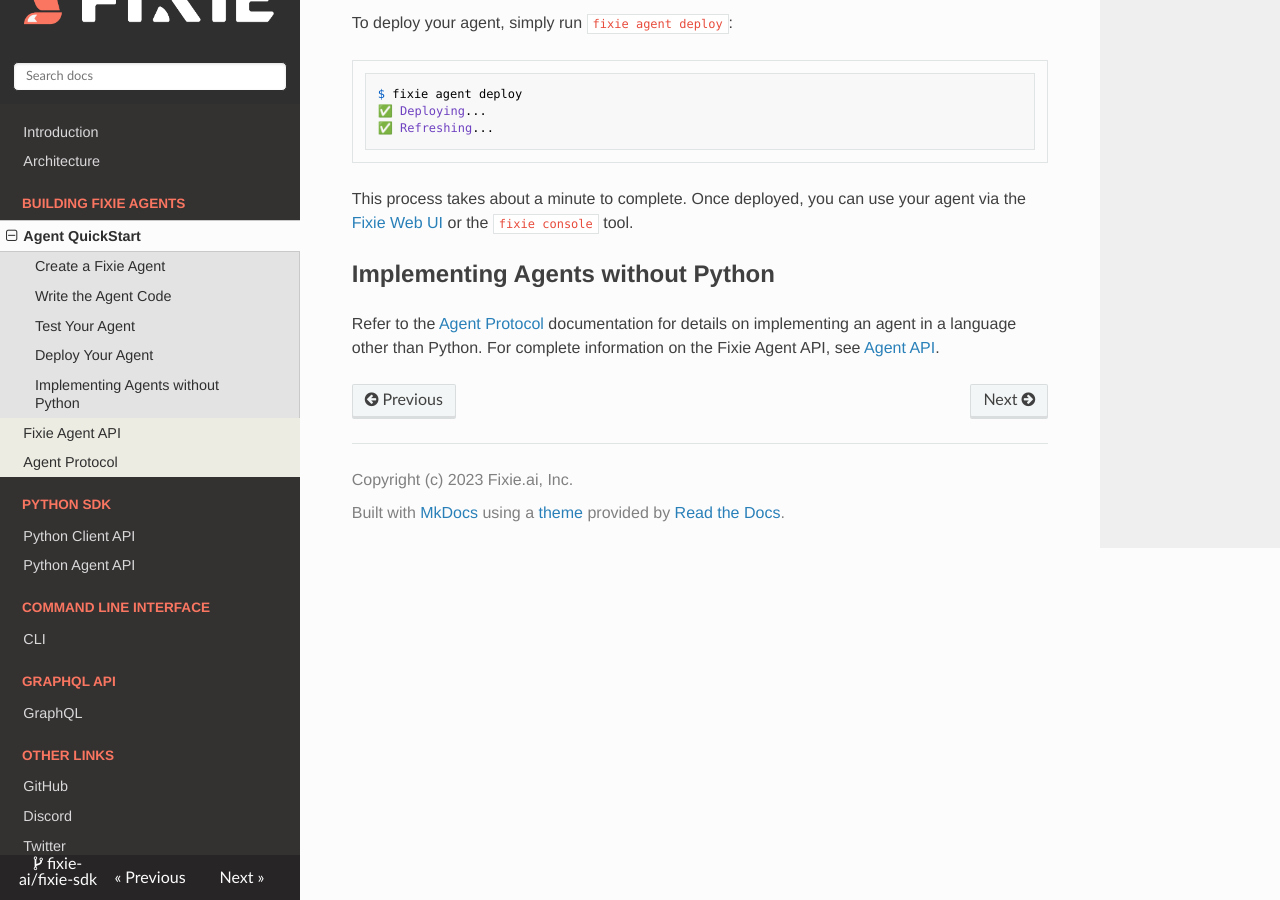
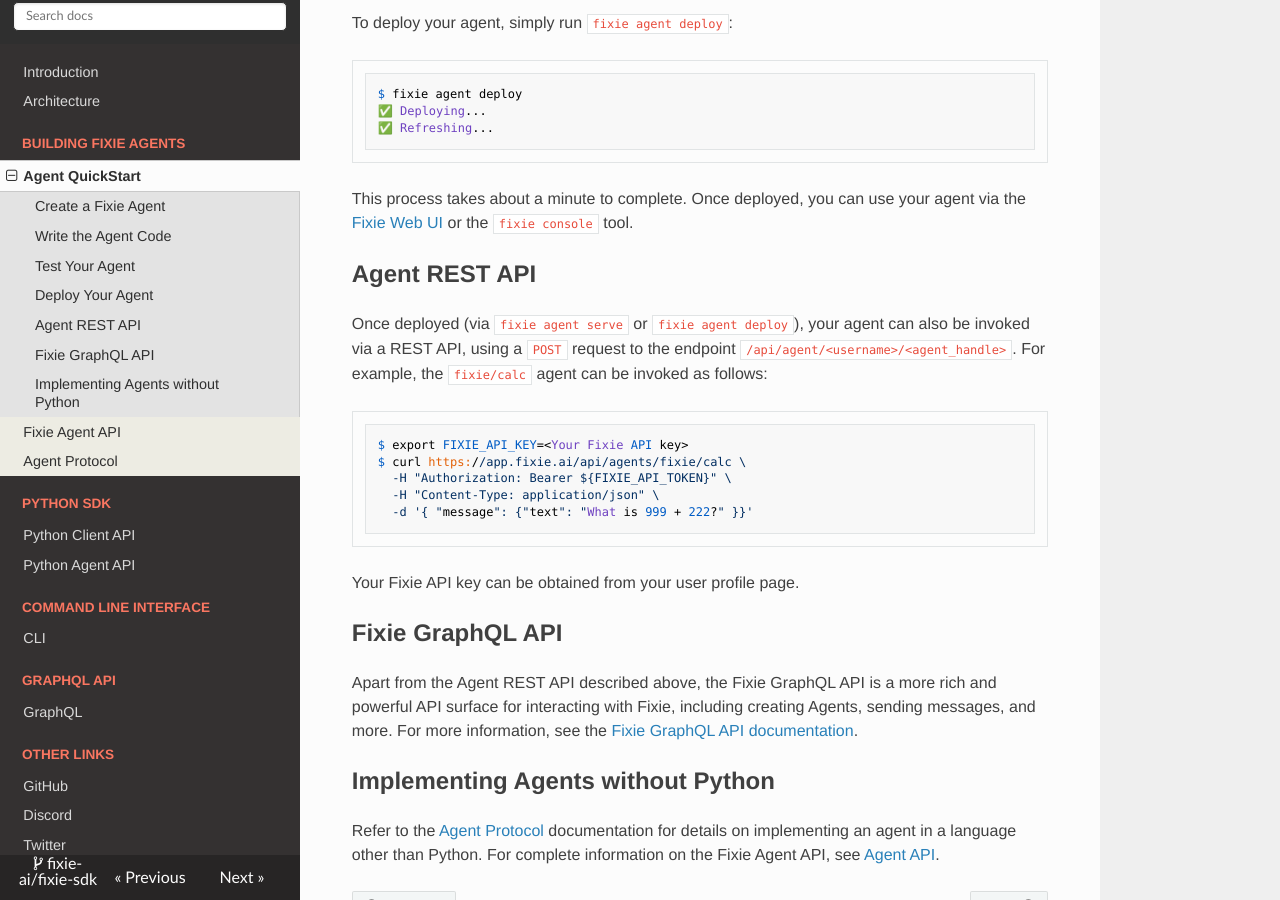
Before and after one commit to fixie-ai/fixie-sdk-js, an MkDocs documentation site: the page built from docs/agent-quickstart.md, in a window 1280 px wide and 900 px high, scrolled down 2673 px. Built offline with MkDocs 1.6.1, drawn with Linux system fonts in a browser that asks for light colours; nearby versions of some CDN libraries.

Commit message:
Add docs on REST API for Agents.

````diff
--- a/docs/agent-quickstart.md
+++ b/docs/agent-quickstart.md
@@ -108,6 +108,29 @@ $ fixie agent deploy
 
 This process takes about a minute to complete. Once deployed, you can use your agent via the [Fixie Web UI](http://app.fixie.ai) or the `fixie console` tool.
 
+## Agent REST API
+
+Once deployed (via `fixie agent serve` or `fixie agent deploy`), your agent can also be invoked
+via a REST API, using a `POST` request to the endpoint `/api/agent/<username>/<agent_handle>`.
+For example, the `fixie/calc` agent can be invoked as follows:
+
+```bash
+$ export FIXIE_API_KEY=<Your Fixie API key>
+$ curl https://app.fixie.ai/api/agents/fixie/calc \
+  -H "Authorization: Bearer ${FIXIE_API_TOKEN}" \
+  -H "Content-Type: application/json" \
+  -d '{ "message": {"text": "What is 999 + 222?" }}'
+```
+
+Your Fixie API key can be obtained from your user profile page.
+
+## Fixie GraphQL API
+
+Apart from the Agent REST API described above, the Fixie GraphQL API is a more rich and
+powerful API surface for interacting with Fixie, including creating Agents, sending
+messages, and more. For more information, see the
+[Fixie GraphQL API documentation](https://app.fixie.ai/static/docs/index.html).
+
 ## Implementing Agents without Python
 
 Refer to the [Agent Protocol](agent-protocol.md) documentation for details on implementing an agent in a language other than Python. For complete information on the Fixie Agent API, see [Agent API](agents.md).
````
